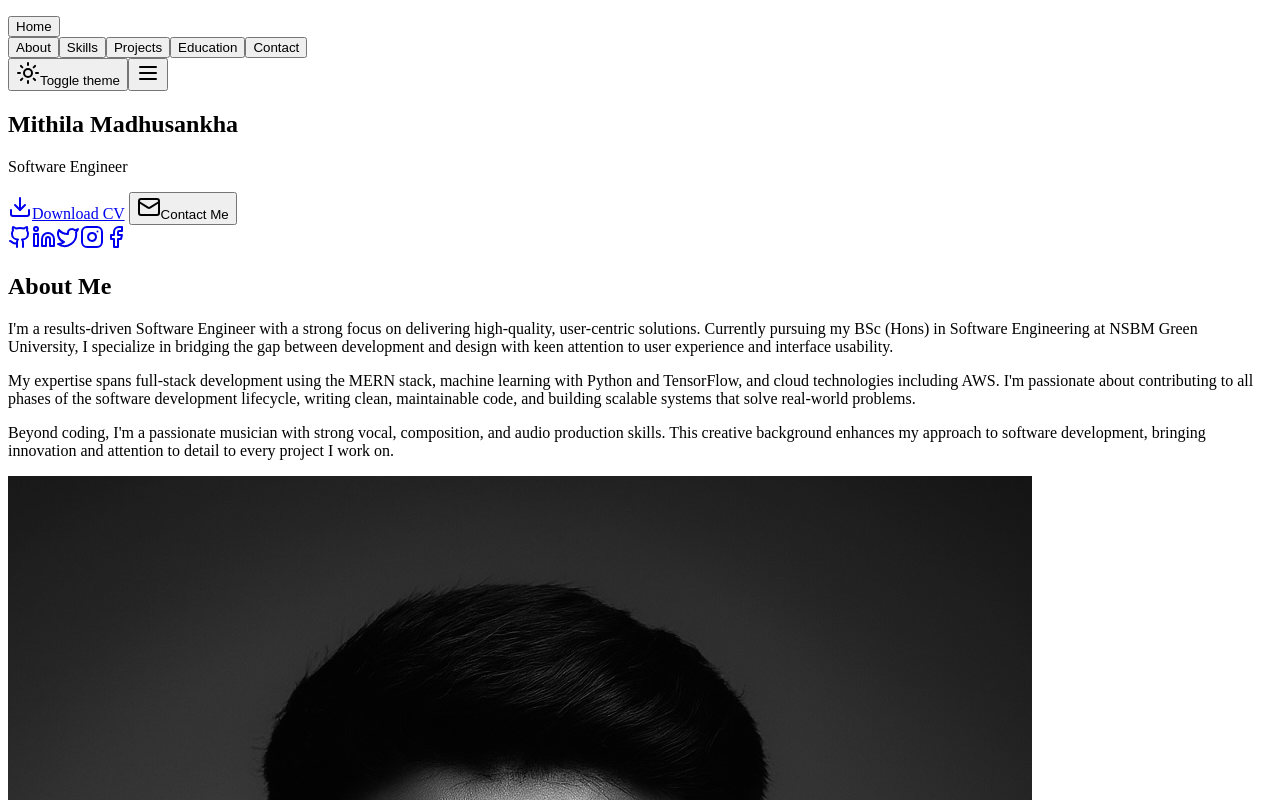
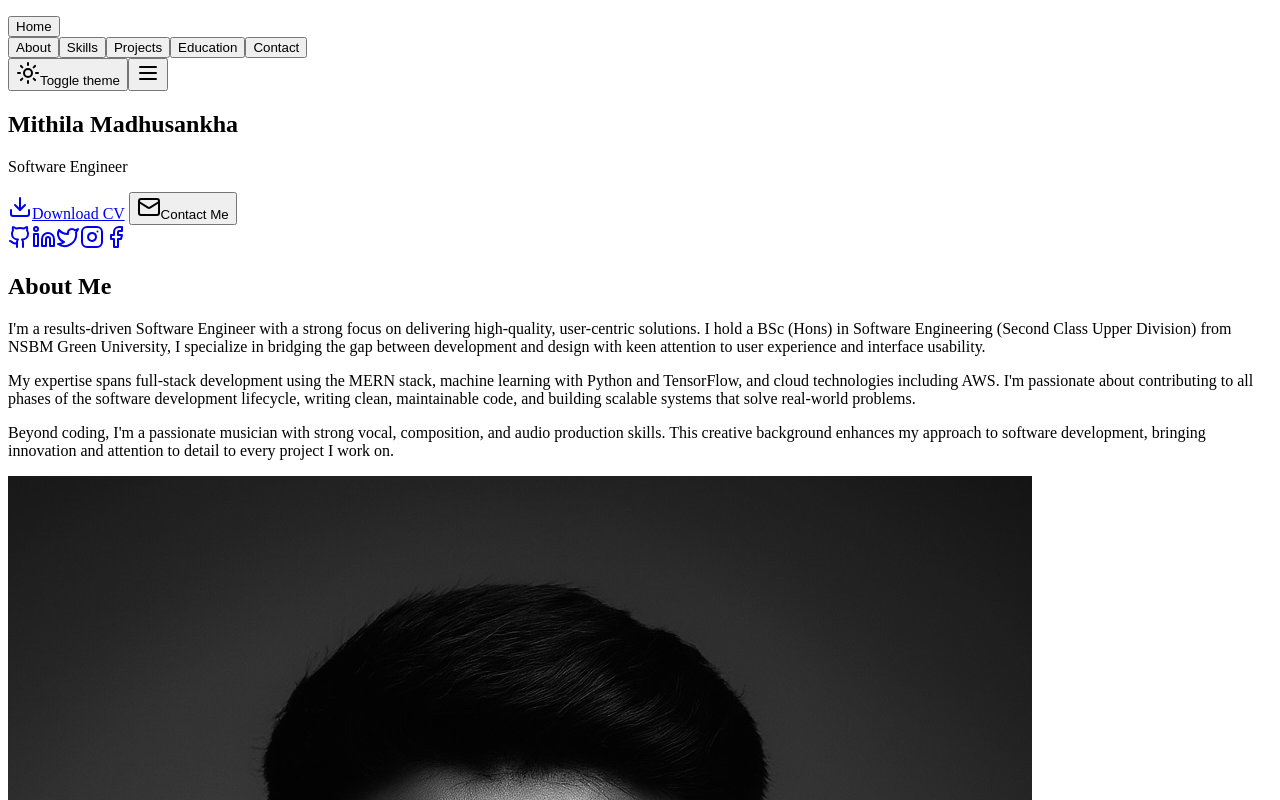
Before and after one commit to NKDMMadhusankha/portfolio, a React (Vite) app in the folder client/: page / in a window 1280 px wide. Shown: the top 800 px of the page. Built offline with nearby package versions, Linux system fonts and the light colour scheme.

Commit message:
Update about section description
- Updated personal description text in about component
- Refined content for better presentation and clarity
- Rebuilt project to include latest changes in production

```diff
--- a/client/src/components/about.tsx
+++ b/client/src/components/about.tsx
@@ -29,8 +29,8 @@ export function About() {
           >
             <p className={`about-mobile-center text-lg ${theme === "dark" ? "text-muted-foreground" : "text-gray-700"} leading-relaxed font-['Roboto_Mono',monospace]`}>
               I'm a results-driven Software Engineer with a strong focus on delivering high-quality,
-              user-centric solutions. Currently pursuing my BSc (Hons) in Software Engineering at
-              NSBM Green University, I specialize in bridging the gap between development and design
+              user-centric solutions. I hold a BSc (Hons) in Software Engineering (Second Class Upper Division)
+              from NSBM Green University, I specialize in bridging the gap between development and design
               with keen attention to user experience and interface usability.
             </p>
             <p className={`about-mobile-center text-lg ${theme === "dark" ? "text-muted-foreground" : "text-gray-700"} leading-relaxed font-['Roboto_Mono',monospace]`}>
```
Also changed, not shown: 2 other files (tests, documents, lock files or other folders).
